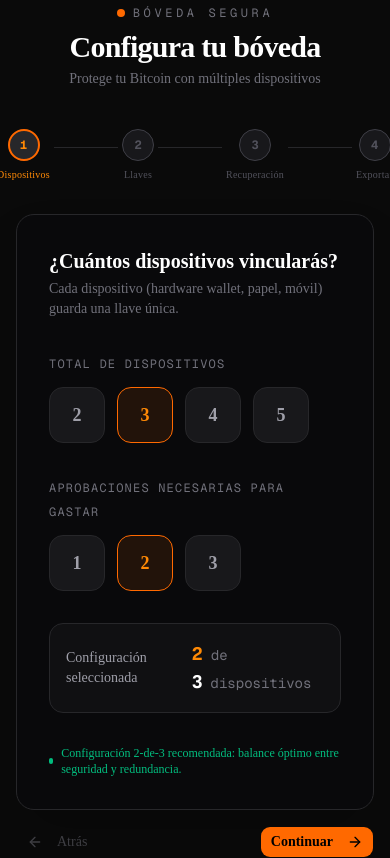
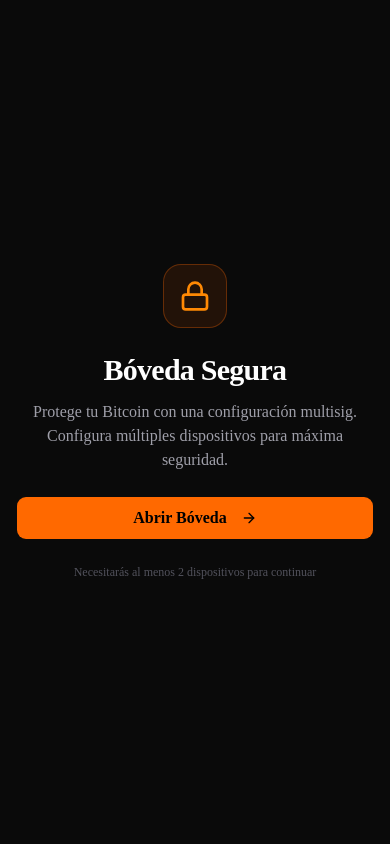
Before and after one commit to BDvMax/HackthonBitcoin2, a Next.js app: page / in a window 390 px wide. Built offline with nearby package versions, Linux system fonts and the light colour scheme; what bip32 would draw is missing.

Commit message:
Agregar funcion a botones y responsive

```diff
--- a/package.json
+++ b/package.json
@@ -27,11 +27,11 @@
   "devDependencies": {
     "@tailwindcss/postcss": "^4",
     "@types/node": "^20.19.41",
-    "@types/react": "^19",
+    "@types/react": "19.2.17",
     "@types/react-dom": "^19",
     "eslint": "^9",
     "eslint-config-next": "16.2.7",
     "tailwindcss": "^4",
-    "typescript": "^5"
+    "typescript": "5.9.3"
   }
 }
--- a/src/components/vault/SetupStepper.tsx
+++ b/src/components/vault/SetupStepper.tsx
@@ -7,7 +7,7 @@ import { Step2Keys } from "./steps/Step2Keys";
 import { Step3Recovery } from "./steps/Step3Recovery";
 import { Step4Export } from "./steps/Step4Export";
 import { Button } from "@/components/ui/button";
-import { ArrowRight, ArrowLeft } from "lucide-react";
+import { ArrowRight, ArrowLeft, Lock, CheckCircle } from "lucide-react";
 
 const STEPS = [
   { id: 1, label: "Dispositivos" },
@@ -17,7 +17,7 @@ const STEPS = [
 ] as const;
 
 export function SetupStepper() {
-  const { step, setStep, config, updateConfig, canAdvance } = useVaultSetup();
+  const { screen, step, setStep, config, updateConfig, canAdvance, startSetup, completeVault, reset } = useVaultSetup();
 
   const stepContent = {
     1: <Step1Devices config={config} onChange={updateConfig} />,
@@ -26,20 +26,110 @@ export function SetupStepper() {
     4: <Step4Export config={config} />,
   };
 
+  // Pantalla inicial
+  if (screen === "home") {
+    return (
+      <div className="min-h-screen bg-[#0a0a0a] text-white flex flex-col items-center justify-center px-4 py-8 sm:py-0">
+        <div className="text-center space-y-6 sm:space-y-8 max-w-md">
+          <div className="inline-flex items-center justify-center w-16 h-16 sm:w-20 sm:h-20 rounded-2xl bg-orange-500/10 border border-orange-500/30">
+            <Lock className="w-8 h-8 sm:w-10 sm:h-10 text-orange-400" />
+          </div>
+
+          <div>
+            <h1 className="text-3xl sm:text-4xl font-bold tracking-tight text-white mb-3 sm:mb-4">
+              Bóveda Segura
+            </h1>
+            <p className="text-base sm:text-lg text-zinc-400">
+              Protege tu Bitcoin con una configuración multisig. Configura múltiples dispositivos para máxima seguridad.
+            </p>
+          </div>
+
+          <Button
+            onClick={startSetup}
+            className="w-full bg-orange-500 hover:bg-orange-400 text-black font-semibold h-11 sm:h-12 px-6 sm:px-8 text-base sm:text-lg"
+          >
+            Abrir Bóveda
+            <ArrowRight className="w-4 h-4 sm:w-5 sm:h-5 ml-2" />
+          </Button>
+
+          <p className="text-xs text-zinc-600">
+            Necesitarás al menos 2 dispositivos para continuar
+          </p>
+        </div>
+      </div>
+    );
+  }
+
+  // Pantalla de éxito
+  if (screen === "success") {
+    return (
+      <div className="min-h-screen bg-[#0a0a0a] text-white flex flex-col items-center justify-center px-4">
+        <div className="text-center space-y-8 max-w-md">
+          <div className="inline-flex items-center justify-center w-24 h-24 rounded-2xl bg-emerald-500/10 border border-emerald-500/30">
+            <CheckCircle className="w-12 h-12 text-emerald-400 animate-pulse" />
+          </div>
+
+          <div>
+            <h1 className="text-3xl font-bold tracking-tight text-white mb-2">
+              ¡Bóveda Configurada!
+            </h1>
+            <p className="text-sm text-zinc-400">
+              Tu bóveda multisig está lista. Descargaste el kit de recuperación y tus dispositivos están vinculados correctamente.
+            </p>
+          </div>
+
+          <div className="bg-zinc-900 border border-zinc-800 rounded-xl p-4 space-y-2 text-left">
+            <div className="flex items-center gap-2">
+              <div className="w-2 h-2 rounded-full bg-emerald-400" />
+              <span className="text-sm">
+                Configuración: <span className="font-mono font-bold">{config.requiredApprovals}-de-{config.totalDevices}</span>
+              </span>
+            </div>
+            <div className="flex items-center gap-2">
+              <div className="w-2 h-2 rounded-full bg-emerald-400" />
+              <span className="text-sm">
+                Red: <span className="font-mono font-bold">{config.network === "mainnet" ? "Bitcoin" : "Testnet"}</span>
+              </span>
+            </div>
+            <div className="flex items-center gap-2">
+              <div className="w-2 h-2 rounded-full bg-emerald-400" />
+              <span className="text-sm">
+                Dispositivos: <span className="font-mono font-bold">{config.keys.filter(k => k.isValid).length} vinculados</span>
+              </span>
+            </div>
+          </div>
+
+          <div className="space-y-3">
+            <Button
+              onClick={reset}
+              className="w-full bg-zinc-800 hover:bg-zinc-700 text-white font-semibold h-10"
+            >
+              Crear otra bóveda
+            </Button>
+            <p className="text-xs text-zinc-600">
+              Guarda tu kit de recuperación en lugares seguros
+            </p>
+          </div>
+        </div>
+      </div>
+    );
+  }
+
+  // Pantalla de configuración (setup)
   return (
-    <div className="min-h-screen bg-[#0a0a0a] text-white flex flex-col items-center justify-center px-4">
+    <div className="min-h-screen bg-[#0a0a0a] text-white flex flex-col items-center justify-center px-4 py-6 sm:py-0">
       {/* Logo / título */}
-      <div className="mb-10 text-center">
+      <div className="mb-6 sm:mb-10 text-center">
         <div className="inline-flex items-center gap-2 mb-2">
           <div className="w-2 h-2 rounded-full bg-orange-500" />
-          <span className="text-xs tracking-[0.3em] uppercase text-zinc-500 font-mono">
+          <span className="text-[10px] sm:text-xs tracking-[0.3em] uppercase text-zinc-500 font-mono">
             Bóveda Segura
           </span>
         </div>
-        <h1 className="text-3xl font-semibold tracking-tight text-white">
+        <h1 className="text-2xl sm:text-3xl font-semibold tracking-tight text-white">
           Configura tu bóveda
         </h1>
-        <p className="text-sm text-zinc-500 mt-1">
+        <p className="text-xs sm:text-sm text-zinc-500 mt-1">
           Protege tu Bitcoin con múltiples dispositivos
         </p>
       </div>
@@ -48,30 +138,38 @@ export function SetupStepper() {
       <StepIndicator steps={STEPS} currentStep={step} />
 
       {/* Card principal */}
-      <div className="w-full max-w-2xl mt-8 rounded-2xl border border-zinc-800 bg-zinc-950 p-8 shadow-2xl">
+      <div className="w-full max-w-2xl mt-6 sm:mt-8 rounded-2xl border border-zinc-800 bg-zinc-950 p-4 sm:p-8 shadow-2xl">
         {stepContent[step]}
       </div>
 
       {/* Navegación */}
-      <div className="w-full max-w-2xl mt-4 flex justify-between">
+      <div className="w-full max-w-2xl mt-4 flex gap-2 sm:gap-4 justify-between">
         <Button
           variant="ghost"
-          className="text-zinc-500 hover:text-white"
+          className="text-xs sm:text-sm text-zinc-500 hover:text-white px-2 sm:px-4 h-9 sm:h-10"
           onClick={() => setStep((s) => (s > 1 ? ((s - 1) as any) : s))}
           disabled={step === 1}
         >
-          <ArrowLeft className="w-4 h-4 mr-2" /> Atrás
+          <ArrowLeft className="w-3 h-3 sm:w-4 sm:h-4 mr-1 sm:mr-2" />
+          <span className="hidden sm:inline">Atrás</span>
         </Button>
 
         {step < 4 ? (
           <Button
-            className="bg-orange-500 hover:bg-orange-400 text-black font-semibold"
+            className="flex-1 bg-orange-500 hover:bg-orange-400 text-black font-semibold text-xs sm:text-sm h-9 sm:h-10"
             onClick={() => setStep((s) => ((s + 1) as any))}
             disabled={!canAdvance[step]}
           >
-            Continuar <ArrowRight className="w-4 h-4 ml-2" />
+            Continuar <ArrowRight className="w-3 h-3 sm:w-4 sm:h-4 ml-1 sm:ml-2" />
           </Button>
-        ) : null}
+        ) : (
+          <Button
+            className="flex-1 bg-emerald-600 hover:bg-emerald-500 text-white font-semibold text-xs sm:text-sm h-9 sm:h-10"
+            onClick={completeVault}
+          >
+            Finalizar <CheckCircle className="w-3 h-3 sm:w-4 sm:h-4 ml-1 sm:ml-2" />
+          </Button>
+        )}
       </div>
     </div>
   );
--- a/src/components/vault/steps/Step1Devices.tsx
+++ b/src/components/vault/steps/Step1Devices.tsx
@@ -12,20 +12,20 @@ export function Step1Devices({ config, onChange }: Props) {
   const { totalDevices, requiredApprovals } = config;
 
   return (
-    <div className="space-y-8">
+    <div className="space-y-6 sm:space-y-8">
       <div>
-        <h2 className="text-xl font-semibold">¿Cuántos dispositivos vincularás?</h2>
-        <p className="text-sm text-zinc-500 mt-1">
+        <h2 className="text-lg sm:text-xl font-semibold">¿Cuántos dispositivos vincularás?</h2>
+        <p className="text-xs sm:text-sm text-zinc-500 mt-1">
           Cada dispositivo (hardware wallet, papel, móvil) guarda una llave única.
         </p>
       </div>
 
       {/* Selector total de dispositivos */}
       <div>
-        <label className="text-xs uppercase tracking-widest text-zinc-500 font-mono">
+        <label className="text-[9px] sm:text-xs uppercase tracking-widest text-zinc-500 font-mono">
           Total de Dispositivos
         </label>
-        <div className="flex gap-3 mt-3">
+        <div className="flex gap-2 sm:gap-3 mt-3 flex-wrap">
           {DEVICE_OPTIONS.map((n) => (
             <button
               key={n}
@@ -36,7 +36,7 @@ export function Step1Devices({ config, onChange }: Props) {
                 })
               }
               className={cn(
-                "w-14 h-14 rounded-xl border text-lg font-bold transition-all",
+                "flex-1 min-w-12 h-12 sm:h-14 rounded-xl border text-base sm:text-lg font-bold transition-all",
                 totalDevices === n
                   ? "border-orange-500 bg-orange-500/10 text-orange-400"
                   : "border-zinc-800 bg-zinc-900 text-zinc-400 hover:border-zinc-600"
@@ -50,16 +50,16 @@ export function Step1Devices({ config, onChange }: Props) {
 
       {/* Selector de aprobaciones requeridas */}
       <div>
-        <label className="text-xs uppercase tracking-widest text-zinc-500 font-mono">
+        <label className="text-[9px] sm:text-xs uppercase tracking-widest text-zinc-500 font-mono">
           Aprobaciones Necesarias para gastar
         </label>
-        <div className="flex gap-3 mt-3">
+        <div className="flex gap-2 sm:gap-3 mt-3 flex-wrap">
           {Array.from({ length: totalDevices }, (_, i) => i + 1).map((n) => (
             <button
               key={n}
               onClick={() => onChange({ requiredApprovals: n })}
               className={cn(
-                "w-14 h-14 rounded-xl border text-lg font-bold transition-all",
+                "flex-1 min-w-12 h-12 sm:h-14 rounded-xl border text-base sm:text-lg font-bold transition-all",
                 requiredApprovals === n
                   ? "border-orange-500 bg-orange-500/10 text-orange-400"
                   : "border-zinc-800 bg-zinc-900 text-zinc-400 hover:border-zinc-600"
@@ -72,22 +72,22 @@ export function Step1Devices({ config, onChange }: Props) {
       </div>
 
       {/* Resumen visual */}
-      <div className="rounded-xl border border-zinc-800 bg-zinc-900/50 p-4 flex items-center justify-between">
-        <div className="text-sm text-zinc-400">
+      <div className="rounded-xl border border-zinc-800 bg-zinc-900/50 p-3 sm:p-4 flex flex-col sm:flex-row items-start sm:items-center justify-between gap-2 sm:gap-0">
+        <div className="text-xs sm:text-sm text-zinc-400">
           Configuración seleccionada
         </div>
-        <div className="text-sm font-mono">
-          <span className="text-orange-400 font-bold text-lg">{requiredApprovals}</span>
+        <div className="text-xs sm:text-sm font-mono">
+          <span className="text-orange-400 font-bold text-base sm:text-lg">{requiredApprovals}</span>
           <span className="text-zinc-500"> de </span>
-          <span className="text-white font-bold text-lg">{totalDevices}</span>
+          <span className="text-white font-bold text-base sm:text-lg">{totalDevices}</span>
           <span className="text-zinc-500 ml-2">dispositivos</span>
         </div>
       </div>
 
       {/* Recomendación */}
       {totalDevices === 3 && requiredApprovals === 2 && (
-        <p className="text-xs text-emerald-500 flex items-center gap-2">
-          <span className="w-1.5 h-1.5 rounded-full bg-emerald-500 inline-block" />
+        <p className="text-[11px] sm:text-xs text-emerald-500 flex items-center gap-2">
+          <span className="w-1.5 h-1.5 rounded-full bg-emerald-500 inline-block shrink-0" />
           Configuración 2-de-3 recomendada: balance óptimo entre seguridad y redundancia.
         </p>
       )}
--- a/src/components/vault/steps/Step2Keys.tsx
+++ b/src/components/vault/steps/Step2Keys.tsx
@@ -68,30 +68,30 @@ export function Step2Keys({ config, onChange }: Props) {
   const validCount = entries.filter((e) => e.isValid).length;
 
   return (
-    <div className="space-y-6">
+    <div className="space-y-4 sm:space-y-6">
       {/* Header */}
       <div>
-        <h2 className="text-xl font-semibold">Vincula tus dispositivos</h2>
-        <p className="text-sm text-zinc-500 mt-1">
+        <h2 className="text-lg sm:text-xl font-semibold">Vincula tus dispositivos</h2>
+        <p className="text-xs sm:text-sm text-zinc-500 mt-1">
           Importa la llave pública extendida (XPUB/ZPUB) de cada dispositivo.
         </p>
       </div>
 
       {/* Progreso */}
-      <div className="flex items-center gap-3">
-        <div className="flex-1 h-1.5 rounded-full bg-zinc-800 overflow-hidden">
+      <div className="flex items-center gap-2 sm:gap-3">
+        <div className="flex-1 h-1 sm:h-1.5 rounded-full bg-zinc-800 overflow-hidden">
           <div
             className="h-full bg-orange-500 rounded-full transition-all duration-500"
             style={{ width: `${(validCount / totalDevices) * 100}%` }}
           />
         </div>
-        <span className="text-xs font-mono text-zinc-400">
-          {validCount}/{totalDevices} verificados
+        <span className="text-[10px] sm:text-xs font-mono text-zinc-400 shrink-0">
+          {validCount}/{totalDevices}
         </span>
       </div>
 
       {/* Tarjetas de dispositivo */}
-      <div className="space-y-4">
+      <div className="space-y-3 sm:space-y-4">
         {entries.map((entry, i) => (
           <DeviceKeyCard
             key={entry.id}
@@ -154,28 +154,28 @@ function DeviceKeyCard({
       )}
     >
       {/* Fila superior: índice + label + estado */}
-      <div className="flex items-center gap-3">
+      <div className="flex items-center gap-2 sm:gap-3">
         <div
           className={cn(
-            "w-8 h-8 rounded-lg flex items-center justify-center shrink-0",
+            "w-7 h-7 sm:w-8 sm:h-8 rounded-lg flex items-center justify-center shrink-0 text-sm sm:text-base",
             entry.isValid ? "bg-emerald-500/20" : "bg-zinc-800"
           )}
         >
           {entry.isValid ? (
-            <Check className="w-4 h-4 text-emerald-400" />
+            <Check className="w-3.5 h-3.5 sm:w-4 sm:h-4 text-emerald-400" />
           ) : (
-            <HardDrive className="w-4 h-4 text-zinc-500" />
+            <HardDrive className="w-3.5 h-3.5 sm:w-4 sm:h-4 text-zinc-500" />
           )}
         </div>
         <input
-          className="flex-1 bg-transparent text-sm font-medium text-white placeholder:text-zinc-600 outline-none"
+          className="flex-1 bg-transparent text-xs sm:text-sm font-medium text-white placeholder:text-zinc-600 outline-none"
           value={entry.label}
           onChange={(e) => onLabelChange(e.target.value)}
           placeholder={`Dispositivo ${index + 1}`}
         />
         {hasXpub && (
-          <button onClick={onClear} className="text-zinc-600 hover:text-red-400 transition-colors">
-            <Trash2 className="w-4 h-4" />
+          <button onClick={onClear} className="text-zinc-600 hover:text-red-400 transition-colors shrink-0">
+            <Trash2 className="w-3.5 h-3.5 sm:w-4 sm:h-4" />
           </button>
         )}
       </div>
--- a/src/components/vault/steps/Step3Recovery.tsx
+++ b/src/components/vault/steps/Step3Recovery.tsx
@@ -24,10 +24,10 @@ export function Step3Recovery({ config, onChange }: Props) {
     onChange({ timelock: { ...timelock, ...patch } });
 
   return (
-    <div className="space-y-6">
+    <div className="space-y-4 sm:space-y-6">
       <div>
-        <h2 className="text-xl font-semibold">Plan de Recuperación por Inactividad</h2>
-        <p className="text-sm text-zinc-500 mt-1">
+        <h2 className="text-lg sm:text-xl font-semibold">Plan de Recuperación por Inactividad</h2>
+        <p className="text-xs sm:text-sm text-zinc-500 mt-1">
           Opcional. Permite recuperar fondos con menos llaves si no hay actividad durante un período.
         </p>
       </div>
--- a/src/components/vault/steps/Step4Export.tsx
+++ b/src/components/vault/steps/Step4Export.tsx
@@ -79,10 +79,10 @@ export function Step4Export({ config }: Props) {
   };
 
   return (
-    <div className="space-y-6">
+    <div className="space-y-4 sm:space-y-6">
       <div>
-        <h2 className="text-xl font-semibold">Kit de Recuperación</h2>
-        <p className="text-sm text-zinc-500 mt-1">
+        <h2 className="text-lg sm:text-xl font-semibold">Kit de Recuperación</h2>
+        <p className="text-xs sm:text-sm text-zinc-500 mt-1">
           Guarda este archivo en al menos 2 ubicaciones seguras. Sin él no podrás recuperar tu bóveda.
         </p>
       </div>
--- a/src/hooks/useVaultSetup.ts
+++ b/src/hooks/useVaultSetup.ts
@@ -1,5 +1,5 @@
 import { useState } from "react";
-import type { VaultConfig, SetupStep } from "@/lib/types/vault";
+import type { VaultConfig, SetupStep, VaultScreen } from "@/lib/types/vault";
 
 const DEFAULT_CONFIG: VaultConfig = {
   totalDevices: 3,
@@ -10,6 +10,7 @@ const DEFAULT_CONFIG: VaultConfig = {
 };
 
 export function useVaultSetup() {
+  const [screen, setScreen] = useState<VaultScreen>("home");
   const [step, setStep] = useState<SetupStep>(1);
   const [config, setConfig] = useState<VaultConfig>(DEFAULT_CONFIG);
 
@@ -23,5 +24,21 @@ export function useVaultSetup() {
     4: true,
   };
 
-  return { step, setStep, config, updateConfig, canAdvance };
+  const startSetup = () => {
+    setScreen("setup");
+    setStep(1);
+    setConfig(DEFAULT_CONFIG);
+  };
+
+  const completeVault = () => {
+    setScreen("success");
+  };
+
+  const reset = () => {
+    setScreen("home");
+    setStep(1);
+    setConfig(DEFAULT_CONFIG);
+  };
+
+  return { screen, setScreen, step, setStep, config, updateConfig, canAdvance, startSetup, completeVault, reset };
 }
--- a/src/lib/types/vault.ts
+++ b/src/lib/types/vault.ts
@@ -22,3 +22,4 @@ export interface VaultConfig {
 }
 
 export type SetupStep = 1 | 2 | 3 | 4;
+export type VaultScreen = "home" | "setup" | "success";
```
Also changed, not shown: 1 other file (tests, documents, lock files or other folders).
